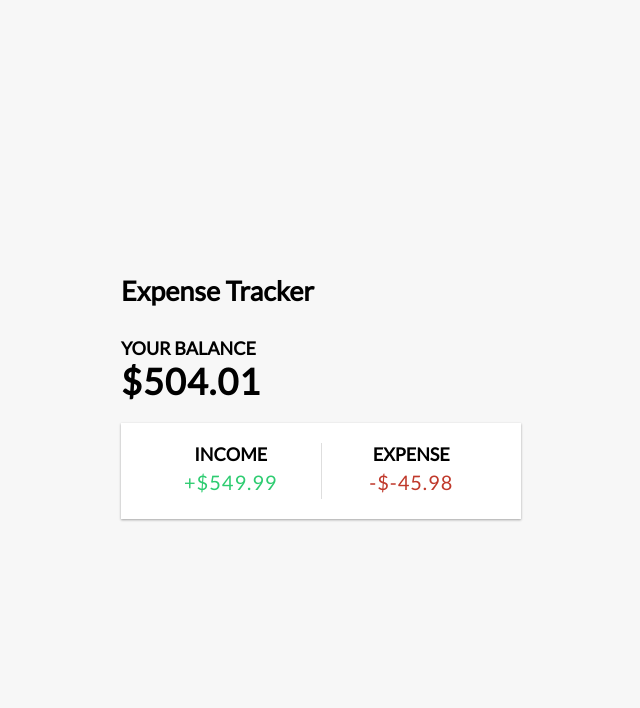
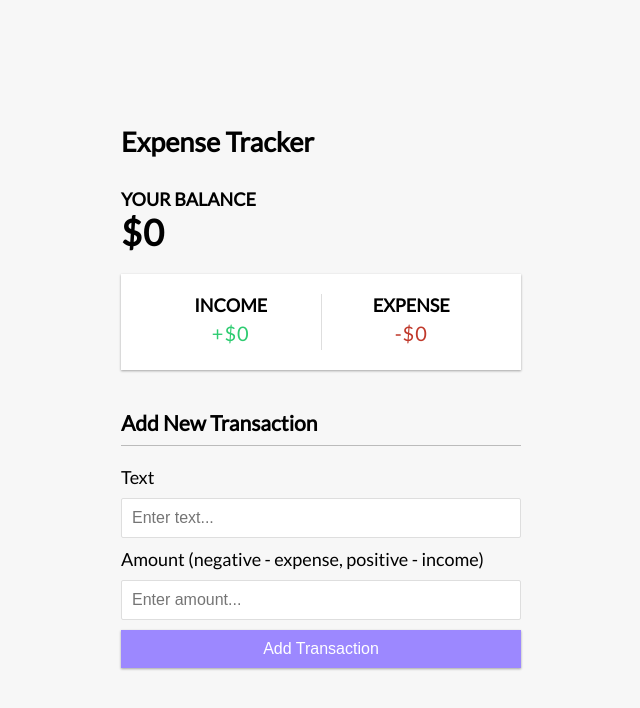
Before and after one commit to advancedwebcitp4316/expense-tracker, a Vue app: page / in a window 1280 px wide. Shown: the top 708 px of the page, without its empty margins (319-959 px from the left). Built offline with nearby package versions, Linux system fonts and the light colour scheme.

Commit message:
Adding Transactions

```diff
--- a/src/App.vue
+++ b/src/App.vue
@@ -3,14 +3,14 @@
   import Header from './components/Header.vue'
   import Balance from './components/Balance.vue'
   import IncomeExpenses from './components/IncomeExpenses.vue';
-
-  //const transactions = ref([])
-  const transactions = ref([
-    {id: 1, text: 'Flowers', amount: -19.99},
-    {id: 2, text: 'Salary', amount: 299.99},
-    {id: 3, text: 'Book', amount: -25.99},
-    {id: 4, text: 'Camera', amount: 250},
-  ])
+  import AddTransaction from './components/AddTransaction.vue';
+  const transactions = ref([])
+  // const transactions = ref([
+  //   {id: 1, text: 'Flowers', amount: -19.99},
+  //   {id: 2, text: 'Salary', amount: 299.99},
+  //   {id: 3, text: 'Book', amount: -25.99},
+  //   {id: 4, text: 'Camera', amount: 250},
+  // ])
 
   //get total
   const total = computed(() => {
@@ -40,7 +40,12 @@
     .toFixed(2)
   })
 
-
+  const handleTransactionSubmitted = (transactionData) => {
+    transactions.value.push({
+      text: transactionData.text,
+      amount: transactionData.amount,
+    })
+  }
 </script>
 
 <template>
@@ -48,5 +53,7 @@
   <div class="container">
     <Balance :total="+total"></Balance>
     <IncomeExpenses :income="+income" :expense="+expense"></IncomeExpenses>
+    <AddTransaction @transactionSubmitted="handleTransactionSubmitted"></AddTransaction>
+    <!-- {{ transactions }} -->
   </div>
 </template>
--- /dev/null
+++ b/src/components/AddTransaction.vue
@@ -0,0 +1,42 @@
+<template>
+    <h3>Add New Transaction</h3>
+    <form  id="form" @submit.prevent="onSubmit">
+        <div class="form-control">
+            <label for="text">Text</label>
+            <input type="text" id="text" v-model="text" placeholder="Enter text..."/>
+        </div>
+
+        <div class="form-control">
+            <label for="amount">Amount (negative - expense, positive - income)</label>
+            <input type="text" id="amount" v-model="amount" placeholder="Enter amount..."/>
+        </div>
+        <!-- {{ text }} - {{ amount }} -->
+        <button class="btn">Add Transaction</button>
+    </form>
+</template>
+
+<script setup>
+import {ref, defineEmits} from 'vue'
+const text = ref('')
+const amount = ref('')
+
+const emit = defineEmits([
+    'transactionSubmitted'
+])
+
+const onSubmit = () => {
+    const transactionData = {
+        text: text.value,
+        amount: parseFloat(amount.value),
+    }
+
+    emit('transactionSubmitted', transactionData)
+
+    //clear the values
+    text.value = ''
+    amount.value = ''
+}
+
+
+
+</script>
```
